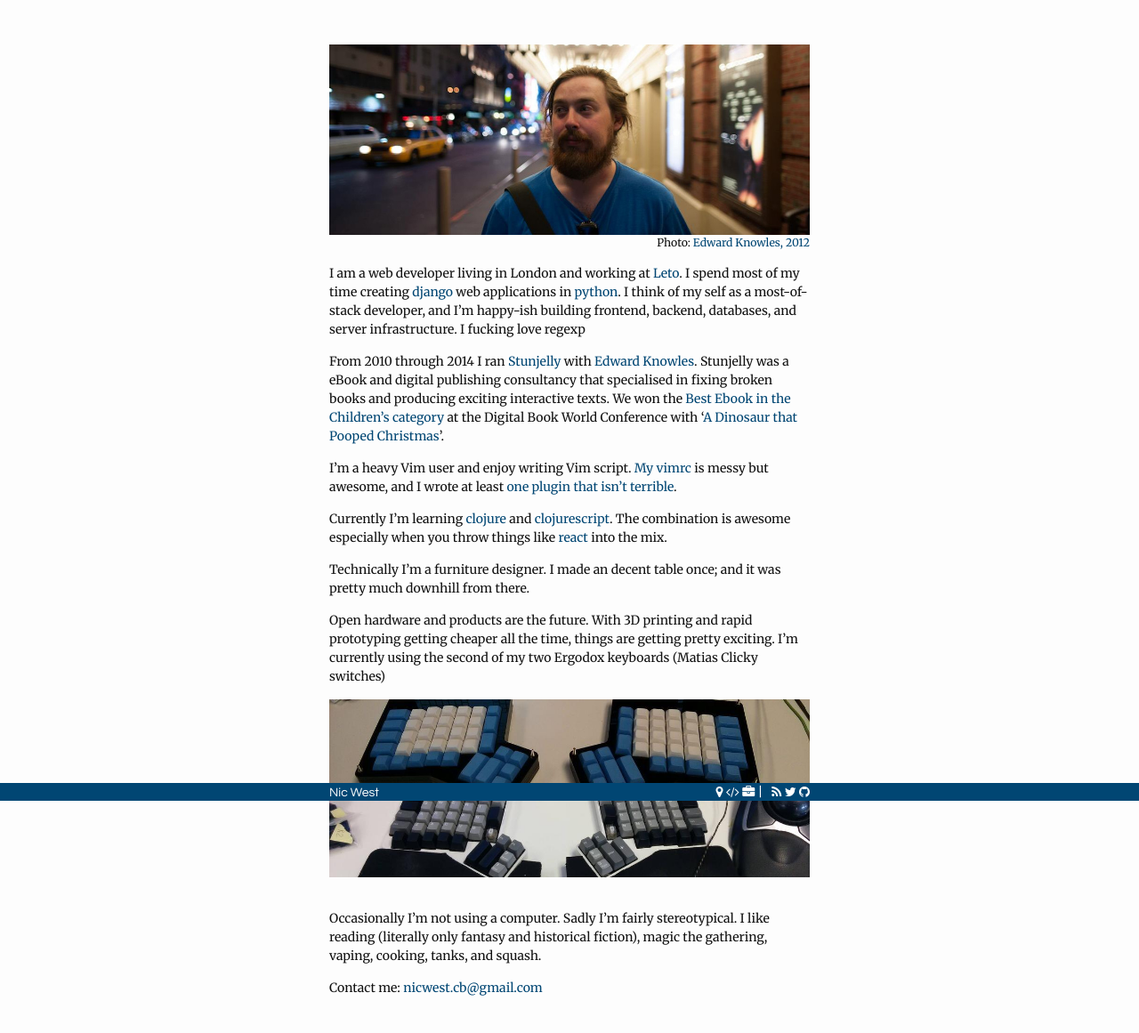
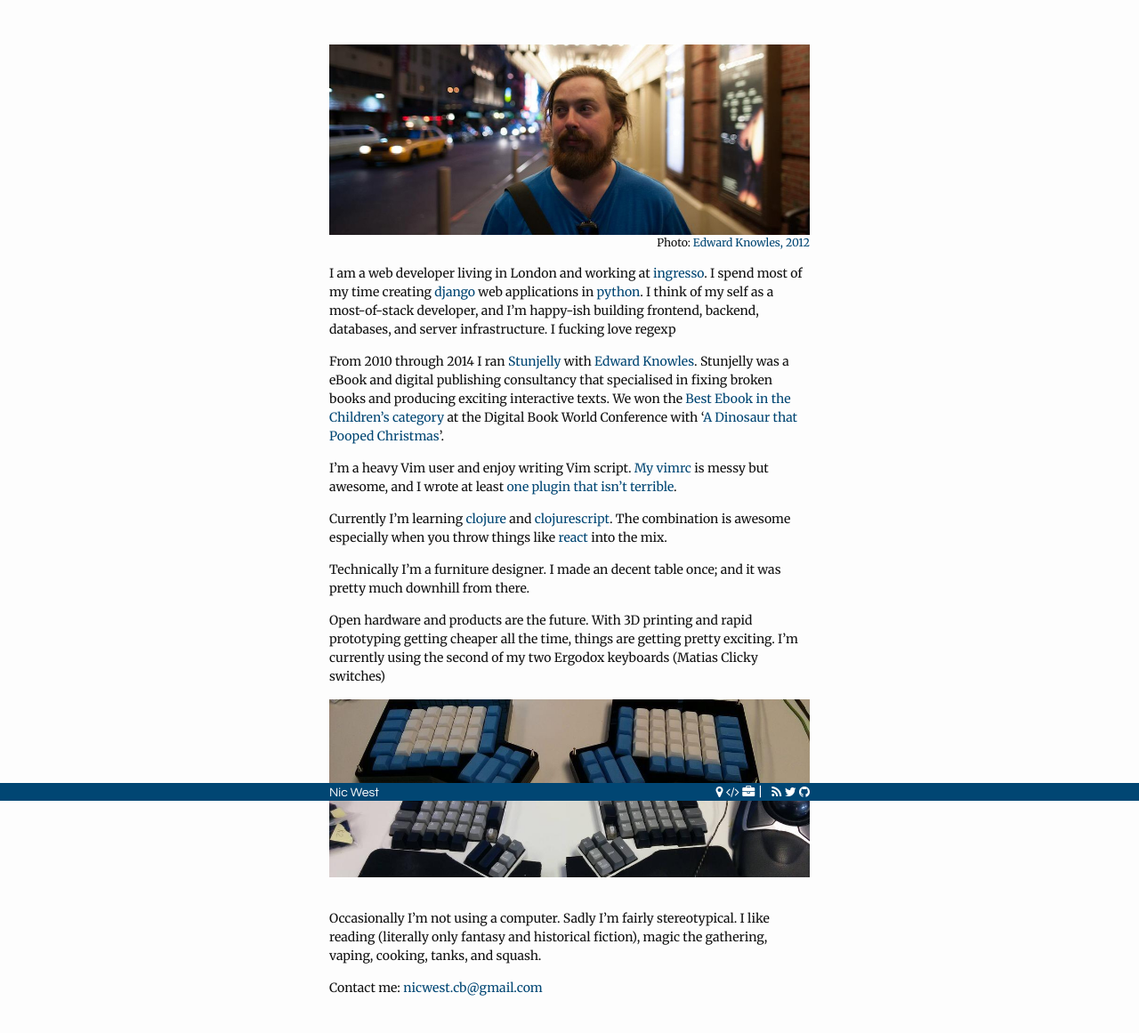
Before and after one commit to nicwest/blog, a Jekyll site: the page built from about/index.md, in a window 1280 px wide. Shown: the whole page at 89% size. Built offline with Jekyll 4.4.1, drawn with Linux system fonts in a browser that asks for light colours.

Commit message:
update job

```diff
--- a/_includes/footer.html
+++ b/_includes/footer.html
@@ -17,9 +17,9 @@
       <i class="fa fa-code"></i>
       <span>python<br />vimscript<br />(clojure)</span>
     </a>
-    <a href="http://weareleto.com" class="tooltips" target="_blank">
+    <a href="http://ingresso.co.uk" class="tooltips" target="_blank">
       <i class="fa fa-briefcase"></i>
-      <span>web&nbsp;developer<br />@letolab</span>
+      <span>software&nspb;engineer<br />@ingresso</span>
     </a>
     |&nbsp;&nbsp;
     <a href="{{ "/feed.xml" | prepend: site.baseurl }}" class="tooltips">
--- a/about/index.md
+++ b/about/index.md
@@ -6,10 +6,11 @@ permalink: /about/
 
 {% include figure.html src="/imgs/me.jpg" caption="me" credit="Edward Knowles, 2012" creditlink="http://eknowles.com" %}
 
-I am a web developer living in London and working at [Leto][leto]. I spend most
-of my time creating [django][django] web applications in [python][python]. I
-think of my self as a most-of-stack developer, and I'm happy-ish building
-frontend, backend, databases, and server infrastructure. I fucking love regexp
+I am a web developer living in London and working at [ingresso][ingresso].
+I spend most of my time creating [django][django] web applications in
+[python][python]. I think of my self as a most-of-stack developer, and I'm
+happy-ish building frontend, backend, databases, and server infrastructure.
+I fucking love regexp
 
 From 2010 through 2014 I ran [Stunjelly][stunjelly] with [Edward Knowles][ned].
 Stunjelly was a eBook and digital publishing consultancy that specialised
@@ -44,7 +45,7 @@ Contact me: [nicwest.cb@gmail.com](nicwest.cb@gmail.com)
 [django]: https://www.djangoproject.com/
 [python]: https://www.python.org/
 [stunjelly]: http://stunjelly.com/
-[leto]: http://weareleto.com/
+[ingresso]: http://ingresso.co.uk/
 [ned]: http://eknowles.com
 [award]: http://www.randomhouse.co.uk/news/2013/01/the-dinosaur-that-pooped-christmas-wins-publishing-innovation-award
 [dinopoop]: https://itunes.apple.com/gb/book/dinosaur-that-pooped-christmas/id573535470
```
